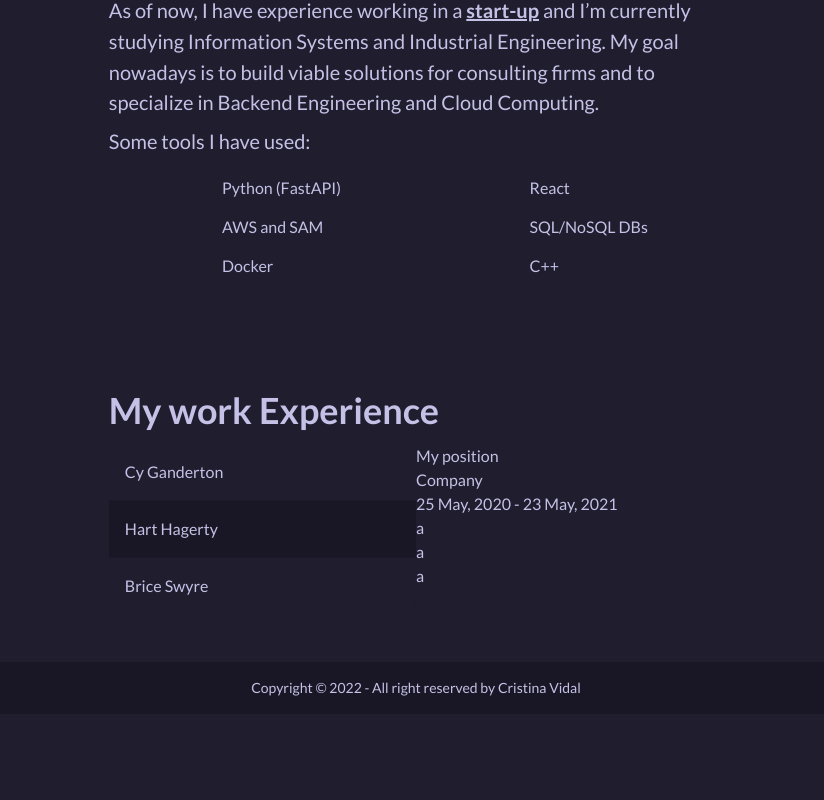
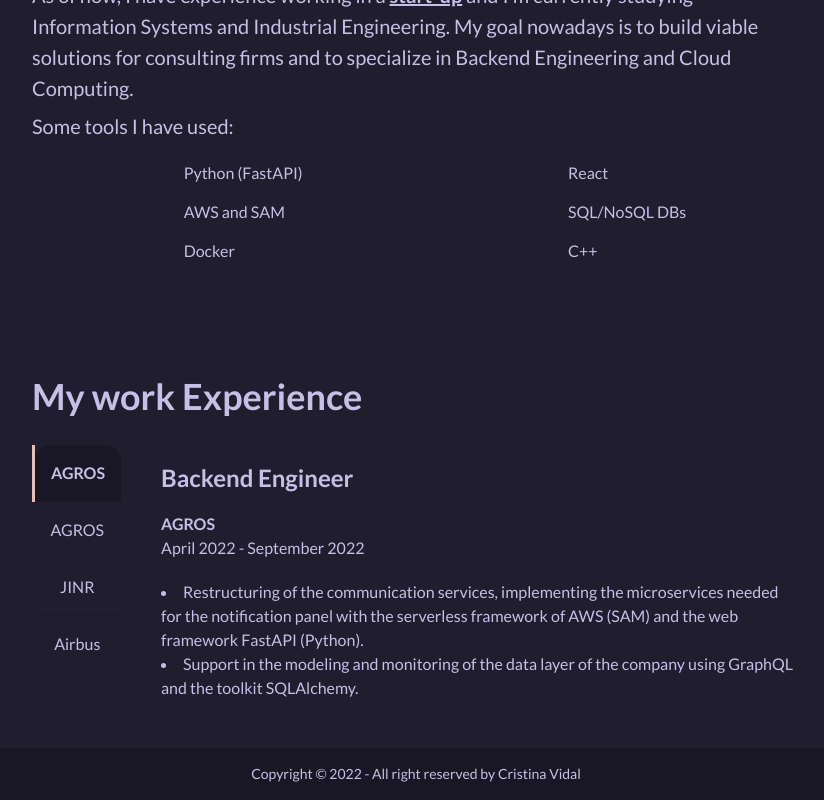
Before and after one commit to avi-2-avi/avi-landing-v0, a SvelteKit app: page / in a window 1280 px wide. Shown: the part 947-1747 px from the top of the page, without its empty margins (224-1048 px from the left). Before the commit the page ends 1661 px from the top, so only its background shows below. Built offline with nearby package versions, Linux system fonts and the light colour scheme; some icons are missing; a web font is replaced by a local one.

Commit message:
Work experience interactive selector

```diff
--- a/src/constants/index.ts
+++ b/src/constants/index.ts
@@ -55,3 +55,49 @@ export const techStack2 = [
         icon: "bxl:c-plus-plus"
     }
 ]
+
+export const experience = [
+    {
+        id: 0,
+        position: "Backend Engineer",
+        company: "AGROS",
+        acronym: "AGROS",
+        date: "April 2022 - September 2022",
+        goals: [
+            "Restructuring of the communication services, implementing the microservices needed for the notification panel with the serverless framework of AWS (SAM) and the web framework FastAPI (Python).",
+            "Support in the modeling and monitoring of the data layer of the company using GraphQL and the toolkit SQLAlchemy."
+        ]
+    },
+    {
+        id: 1,
+        position: "Data Engineer Intern",
+        company: "AGROS",
+        acronym: "AGROS",
+        date: "January 2022 - March 2022",
+        goals: [
+            "Support in the implementation of the data base and services for the principal panel of communications, which attends frequent consultations of producers from various regions in Peru.",
+            "Creation of microservices that are linked with the relational data base using containers and launching these with AWS Cloud services.",
+            "Linking the logic of the data of the Backend (using CRUD APIs) with the Frontend in order to create functional components used in the Dashboard of the panel."
+        ]
+    },
+    {
+        id: 2,
+        position: "Simunations Intern",
+        company: "Joint Institute for Nuclear Research",
+        acronym: "JINR",
+        date: "July 2020 - September 2020",
+        goals: [
+            "Thermodynamic analysis of a rack cabinet through heat conduction simulations."
+        ]
+    },
+    {
+        id: 3,
+        position: "Project Management Intern",
+        company: "Airbus S.A.",
+        acronym: "Airbus",
+        date: "September 2019 - November 2019",
+        goals: [
+            "Organization of projects concerning the evaluation of quality in the production of military and civil aircraft."
+        ]
+    },
+]
--- a/src/routes/+page.svelte
+++ b/src/routes/+page.svelte
@@ -1,8 +1,10 @@
 <script lang="ts">
     import pattern from "../static/images/pattern.png";
     import styles from "../styles"
-    import { techStack, techStack2 } from "../constants";
+    import { techStack, techStack2, experience } from "../constants";
     import Icon from '@iconify/svelte';
+
+    let current = '0';
 </script>
 
 <section id="home" class="flex md:flex-row flex-col py-20 mx-12">
@@ -20,8 +22,8 @@
     </div>
 </section>
 
-<section id="about" class="flex flex-col md:flex-row ">
-    <div class="flex flex-col py-12 mx-[6%] md:mx-[20%] xl:mx-[26%]">
+<section id="about" class="flex flex-col md:flex-row">
+    <div class="flex flex-col py-12 mx-[6%] md:mx-[20%] xl:mx-[20%]">
         <h2 class="{styles.heading2}">
             About Me
         </h2>
@@ -29,7 +31,7 @@
             My name is Cristina Vidal but I go by “Avi” on the internet. I started my journey into programming personalizing Linux distributions during 2020, which taugh me the basics of programming languages and bash scripting.
         </p>
         <p class="${styles.paragraph}">
-            As of now, I have experience working in a <a href="https://agros.tech/" class="underline font-semibold">start-up</a> and I’m currently studying Information Systems and Industrial Engineering. My goal nowadays is to build viable solutions for consulting firms and to specialize in Backend Engineering and Cloud Computing.
+            As of now, I have experience working in a <a href="https://agros.tech/" class="underline font-semibold hover:text-secondary">start-up</a> and I’m currently studying Information Systems and Industrial Engineering. My goal nowadays is to build viable solutions for consulting firms and to specialize in Backend Engineering and Cloud Computing.
         </p>
         <p class="${styles.paragraph} mt-2">
             Some tools I have used:
@@ -39,7 +41,7 @@
                 <div class="flex flex-col">
                     {#each techStack as {id, title, icon}, i}
                     <li class="mt-2 flex flex-row">
-                        <Icon icon={icon} color="primary" class="hover:text-white mr-2" width="30px"/>
+                        <Icon icon={icon} color="primary" class="hover:text-secondary mr-2" width="30px"/>
                         {title}
                     </li>
                     {/each}
@@ -49,7 +51,7 @@
                 <div class="flex flex-col">
                     {#each techStack2 as {id, title, icon}, i}
                     <li class="mt-2 flex flex-row">
-                        <Icon icon={icon} color="primary" class="hover:text-white mr-2" width="30px"/>
+                        <Icon icon={icon} color="primary" class="hover:text-secondary mr-2" width="30px"/>
                         {title}
                     </li>
                     {/each}
@@ -60,39 +62,40 @@
 </section>
 
 <section id="experience">
-    <div class="flex flex-col py-12 mx-[6%] md:mx-[20%] xl:mx-[26%]">
+    <div class="flex flex-col py-12 mx-[6%] md:mx-[20%] xl:mx-[20%]">
         <h2 class="{styles.heading2}">My work Experience</h2>
-        <div class="flex">
-            <div class="overflow-x-auto w-[50%]">
-                <table class="table w-full">
-                <!-- head -->
+        <div class="flex flex-col md:flex-row">
+            <div class="overflow-x-auto md:min-w-fit mr-10">
+                <table class="table w-[100%] text-center">
                 <tbody>
-                    <!-- row 1 -->
-                    <tr>
-                    <td>Cy Ganderton</td>
+                    <tr class:active="{current === '0'}"
+                    on:click="{() => current = '0'}">
+                    <td>{experience[0].acronym}</td>
                     </tr>
-                    <!-- row 2 -->
-                    <tr class="active">
-                    <td>Hart Hagerty</td>
+                    <tr class:active="{current === '1'}"
+                    on:click="{() => current = '1'}">
+                    <td>{experience[1].acronym}</td>
                     </tr>
-                    <!-- row 3 -->
-                    <tr>
-                    <td>Brice Swyre</td>
+                    <tr class:active="{current === '2'}"
+                    on:click="{() => current = '2'}">
+                    <td>{experience[2].acronym}</td>
+                    </tr>
+                    <tr class:active="{current === '3'}"
+                    on:click="{() => current = '3'}">
+                    <td>{experience[3].acronym}</td>
                     </tr>
                 </tbody>
                 </table>
             </div>
             <div class="flex flex-col">
-                <h3>My position</h3>
-                <span class="700">Company</span>
-                25 May, 2020 - 23 May, 2021
-                <div>
-                    <ul>
-                        <li>a</li>
-                        <li>a</li>
-                        <li>a</li>
-                    </ul>
-                </div>
+                <h3 class="{styles.job_position}">{experience[+current].position}</h3>
+                <span class="font-semibold">{experience[+current].company}</span>
+                {experience[+current].date}
+                <ul class="list-disc list-inside mt-5">
+                    {#each experience[+current].goals as goal}
+                    <li>{goal}</li>
+                    {/each}
+                </ul>
             </div>
         </div>
     </div>
@@ -108,4 +111,8 @@
         line-height: 30.8px;
     }
 
+    .active {
+        font-weight: 700;
+        border-left: 3px solid #ebbcba;
+    }
 </style>
--- a/src/styles.ts
+++ b/src/styles.ts
@@ -1,5 +1,6 @@
 const styles = {
-    heading2: "font-lato font-semibold xs:text-[30px] text-[36px] xs:leading-[76.8px] leading-[66.8px] w-full",
+    heading2: "font-lato font-semibold xs:text-[30px] text-[36px] xs:leading-[76.8px] leading-[66.8px] w-full mb-4 hover:text-secondary",
+    job_position: "font-lato font-semibold xs:text-[16px] text-[24px] xs:leading-[76.8px] leading-[66.8px] w-full",
     paragraph: "font-lato font-normal text-dimWhite text-[16px] lg:text-[20px] leading-[30.8px]",
 
     flexCenter: "flex justify-center items-center",
```
